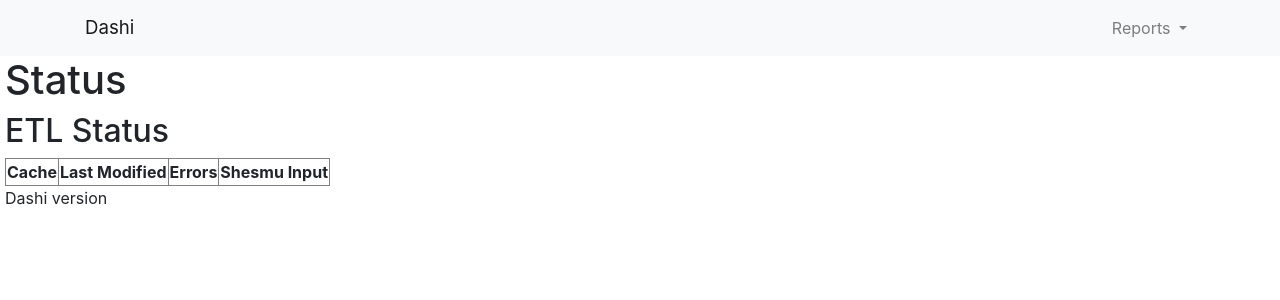
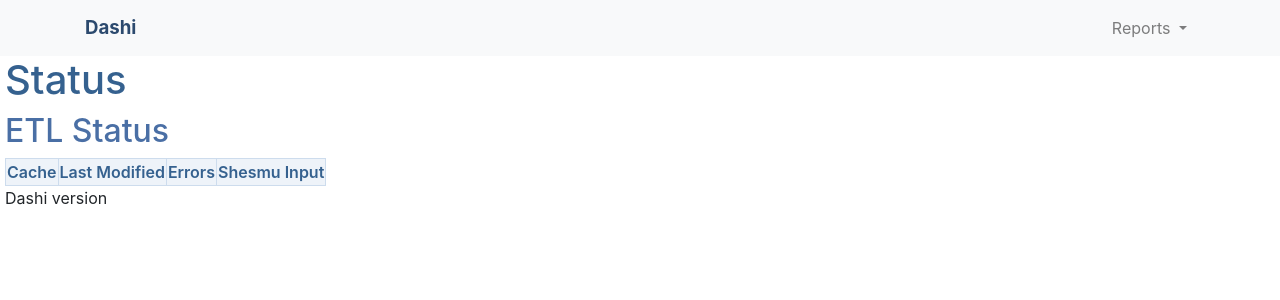
Before and after one commit to oicr-gsi/dashi, a Flask app: template application/templates/status.html in a window 1280 px wide. Shown: the top 300 px of the page. Run offline with Flask 3, Linux system fonts and the light colour scheme; the template is opened without the code that fills it, so the values that code supplies are empty; parts of the project's set-up code (start-up, migrations or seed data) failed here and were passed over; some libraries are stand-ins or nearby versions.

Commit message:
Updated: Dashi UI

```diff
--- a/application/dash_application/utility/table_builder.py
+++ b/application/dash_application/utility/table_builder.py
@@ -24,7 +24,8 @@ def build_table(table_id: str, columns: List[str], df: DataFrame):
             }
         ],
         style_header={
-            "backgroundColor": "rgb(230, 230, 230)",
+            "backgroundColor": "#eef3f9",
+            "color": "#35618f",
             "fontWeight": "bold"
         }
     )
@@ -129,7 +130,8 @@ def cutoff_table(table_id: str, data: DataFrame, limits: List[Tuple[str, str,
             } for (name, *_) in limits),
         ],
         style_header={
-            "backgroundColor": "rgb(230, 230, 230)",
+            "backgroundColor": "#eef3f9",
+            "color": "#35618f",
             "fontWeight": "bold"
         }
     )
--- /dev/null
+++ b/application/static/custom.css
@@ -0,0 +1,61 @@
+:root {
+  --dashi-blue-darkest: #2c4a6e;
+  --dashi-blue-dark: #35618f;
+  --dashi-blue: #4a6fa5;
+  --dashi-blue-light: #7996bb;
+  --dashi-blue-bg: #eef3f9;
+  --dashi-blue-border: #cddced;
+}
+
+.navbar-brand {
+  color: var(--dashi-blue-darkest) !important;
+  font-weight: 700;
+}
+
+h1 {
+  color: var(--dashi-blue-dark);
+}
+
+h2 {
+  color: var(--dashi-blue);
+}
+
+table th {
+  background-color: var(--dashi-blue-bg);
+  color: var(--dashi-blue-dark);
+  font-weight: 600;
+  border-color: var(--dashi-blue-border) !important;
+}
+
+.dashi-table tr.stripe {
+  background-color: #f7fafc;
+}
+
+.toggle_processing {
+  display: inline-block;
+  min-width: 1.4em;
+  padding: 0 0.55em;
+  color: var(--dashi-blue-dark);
+  background-color: var(--dashi-blue-bg);
+  border: 1px solid var(--dashi-blue-border);
+  border-radius: 10px;
+  font-weight: 600;
+  text-decoration: none;
+}
+
+.toggle_processing:hover {
+  background-color: var(--dashi-blue-border);
+  border-color: var(--dashi-blue-light);
+  color: var(--dashi-blue-darkest);
+}
+
+.dashi-table td:first-child,
+.dashi-table th:first-child {
+  word-break: break-all;
+  max-width: 260px;
+}
+
+.dashi-table td:not(:first-child),
+.dashi-table th:not(:first-child) {
+  white-space: nowrap;
+}
--- a/application/templates/status.html
+++ b/application/templates/status.html
@@ -3,6 +3,7 @@
 <html>
   <head>
     <link rel="stylesheet" type="text/css" href="{{ url_for('static',filename='bootstrap.css') }}" />
+    <link rel="stylesheet" type="text/css" href="{{ url_for('static',filename='custom.css') }}" />
     <title>Dashi</title>
   </head>
   <body>
```
Also changed, not shown: application/dash_application/assets/styles.css (+9 -0 lines), application/templates/index.html (+21 -15 lines), application/templates/runs.html (+9 -6 lines).
